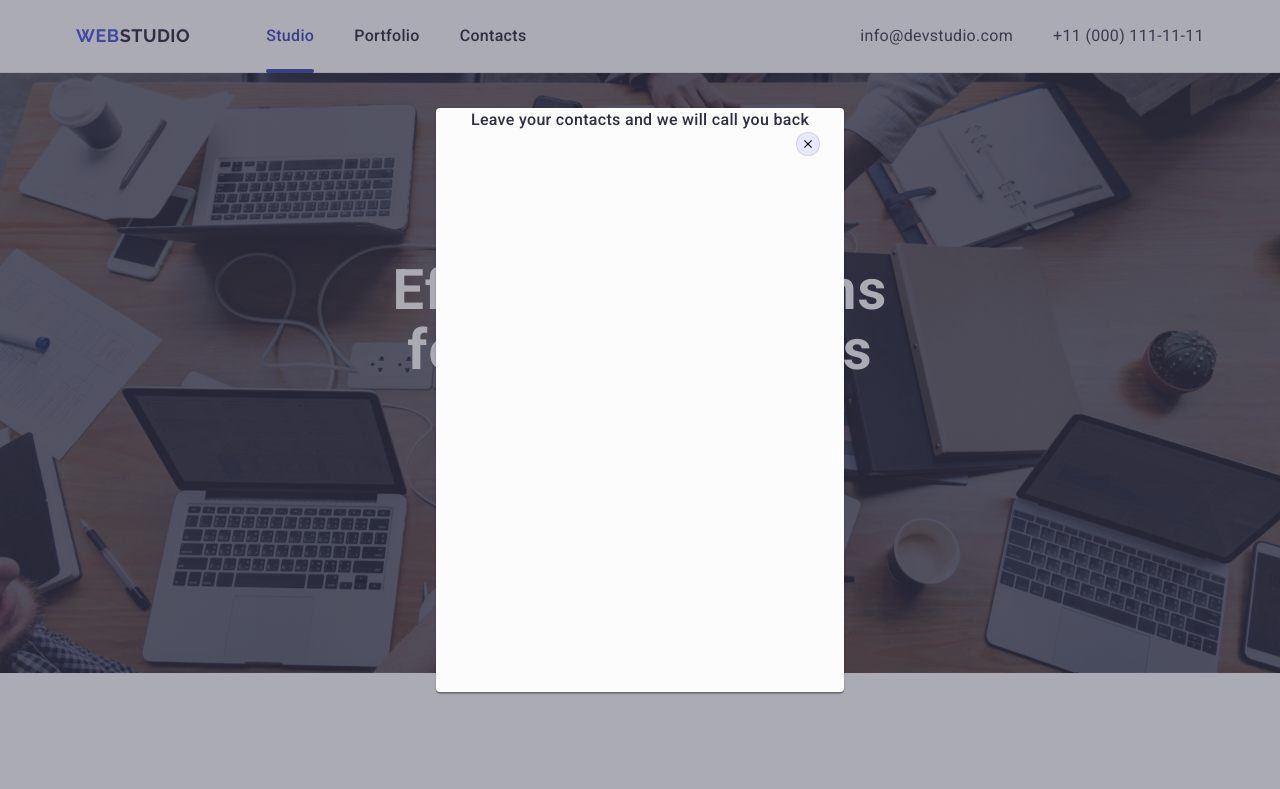
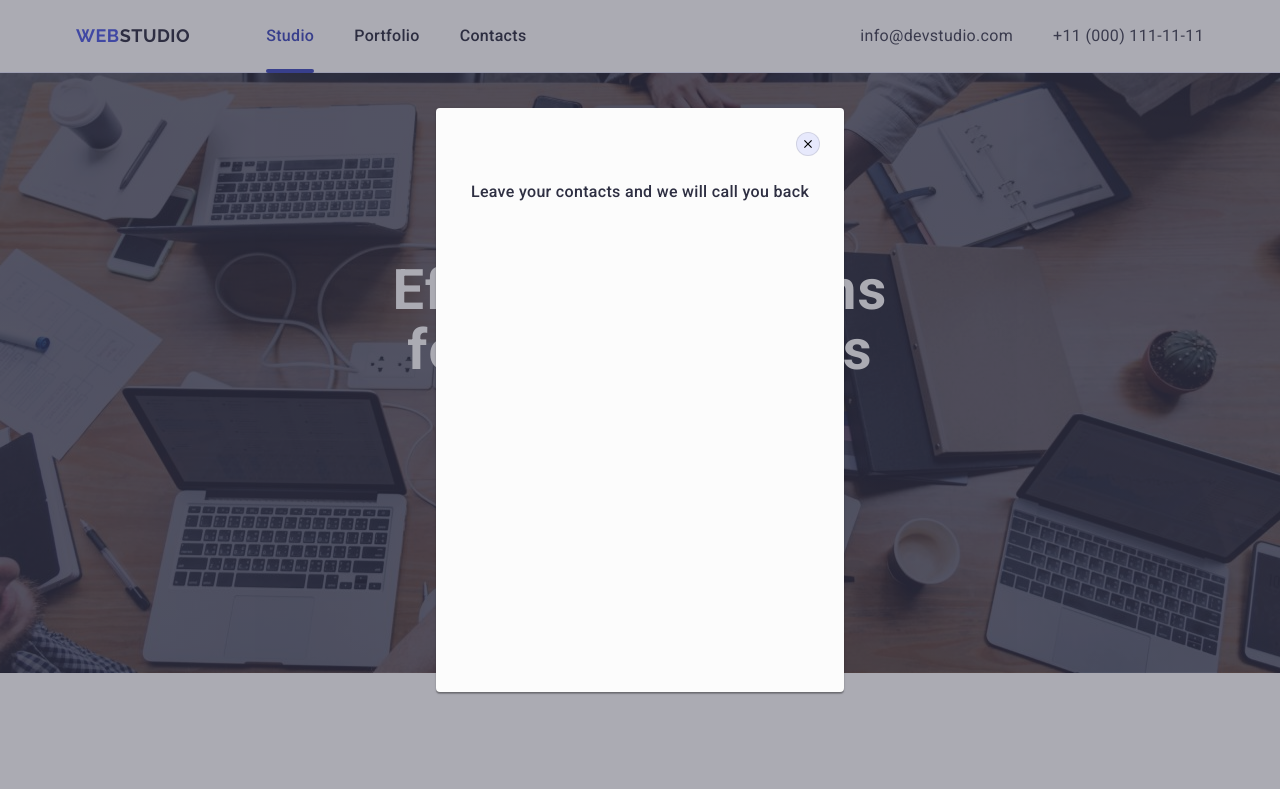
Before and after one commit to vladislav-vf/goit-markup-hw-05, a plain HTML site: page index.html in a window 1280 px wide. Shown: the top 789 px of the page. Drawn offline with nearby package versions, Linux system fonts and the light colour scheme.

Commit message:
hw5 modal fix1

```diff
--- a/css/styles.css
+++ b/css/styles.css
@@ -572,5 +572,6 @@ line-height: 1.5;
 letter-spacing: 0.02em;
 text-align: center;
 color: rgb(46, 47, 66);
+margin-bottom: 16px;
 }
 /* #endregion */
--- a/index.html
+++ b/index.html
@@ -394,15 +394,13 @@
             <use href="./images/icons-modal.svg#icon-close"></use>
           </svg>
         </button>
-
+        <div class="modal-form">
 <p class="modal-title">
  Leave your contacts and we will call you back
 </p>
-<div class="modal-form"></div>
+</div>
         </div>
-
-      </div>
-    </div>
+          </div>
   <!-- <svg class="icon-soc" width="16px" height="16px">
     <use href="./images/icons.svg#icon-facebook"></use>
   </svg> -->
```
